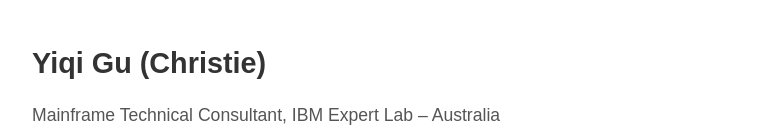
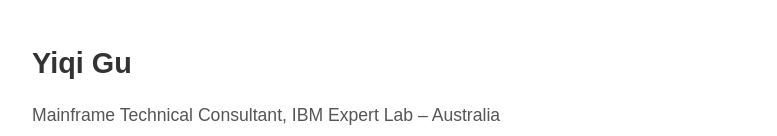
Before and after one commit to yiqigu-aus/yiqigu-aus.github.io, a plain HTML site: page index.html in a window 1280 px wide. Shown: the part 187-323 px from the top of the page, without its empty margins (248-1025 px from the left). Drawn offline with Linux system fonts and the light colour scheme.

Commit message:
Update index.html

```diff
--- a/index.html
+++ b/index.html
@@ -57,7 +57,7 @@
 <body>
   <div class="container">
     <img src="your-profile-photo.jpg" alt="Yiqi Gu">
-    <h1>Yiqi Gu (Christie)</h1>
+    <h1>Yiqi Gu</h1>
     <h2>Mainframe Technical Consultant, IBM Expert Lab – Australia</h2>
 
     <p>I specialize in z/OS systems architecture, identity & access (RACF, MFA), automation, and performance consulting in global enterprise environments.</p>
```
